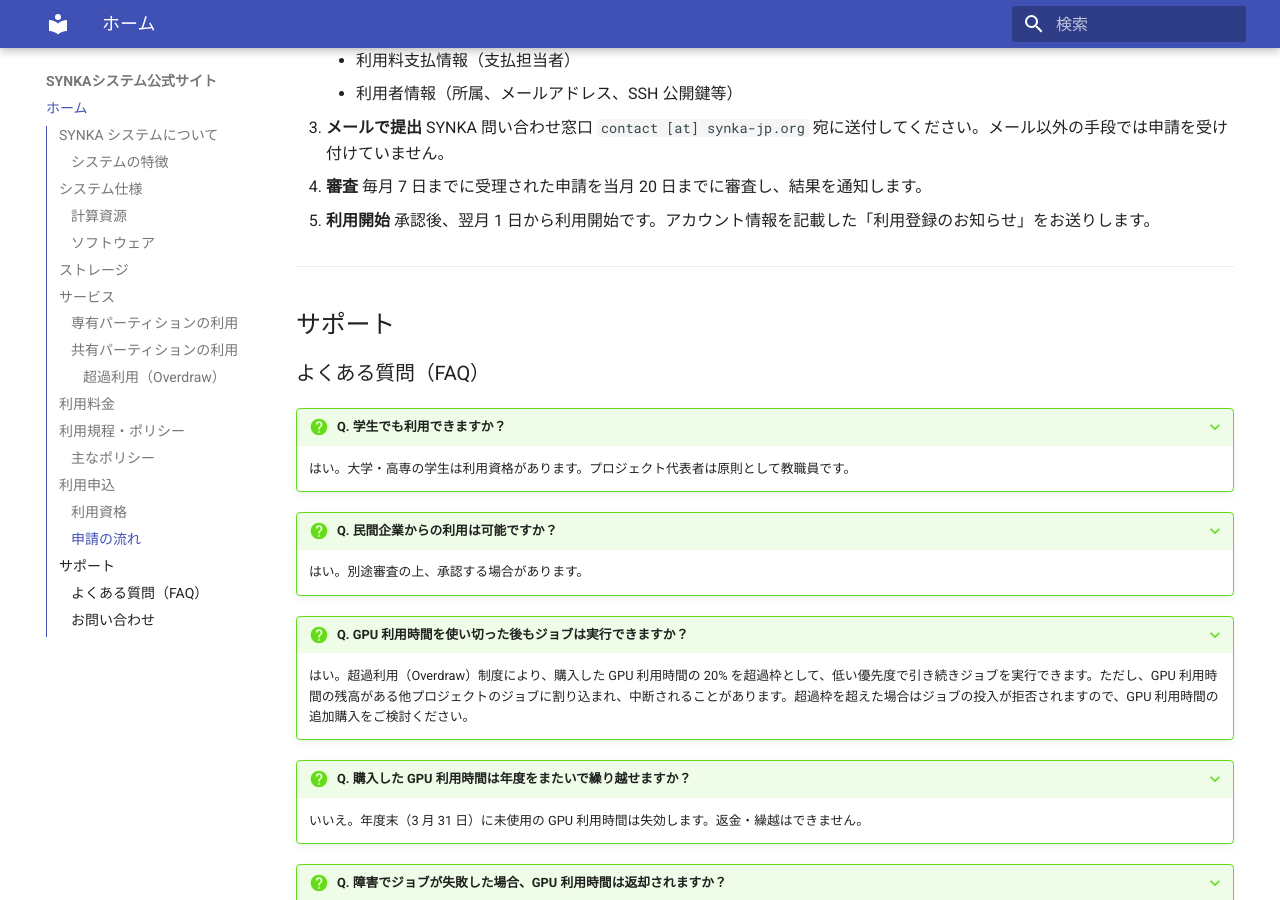
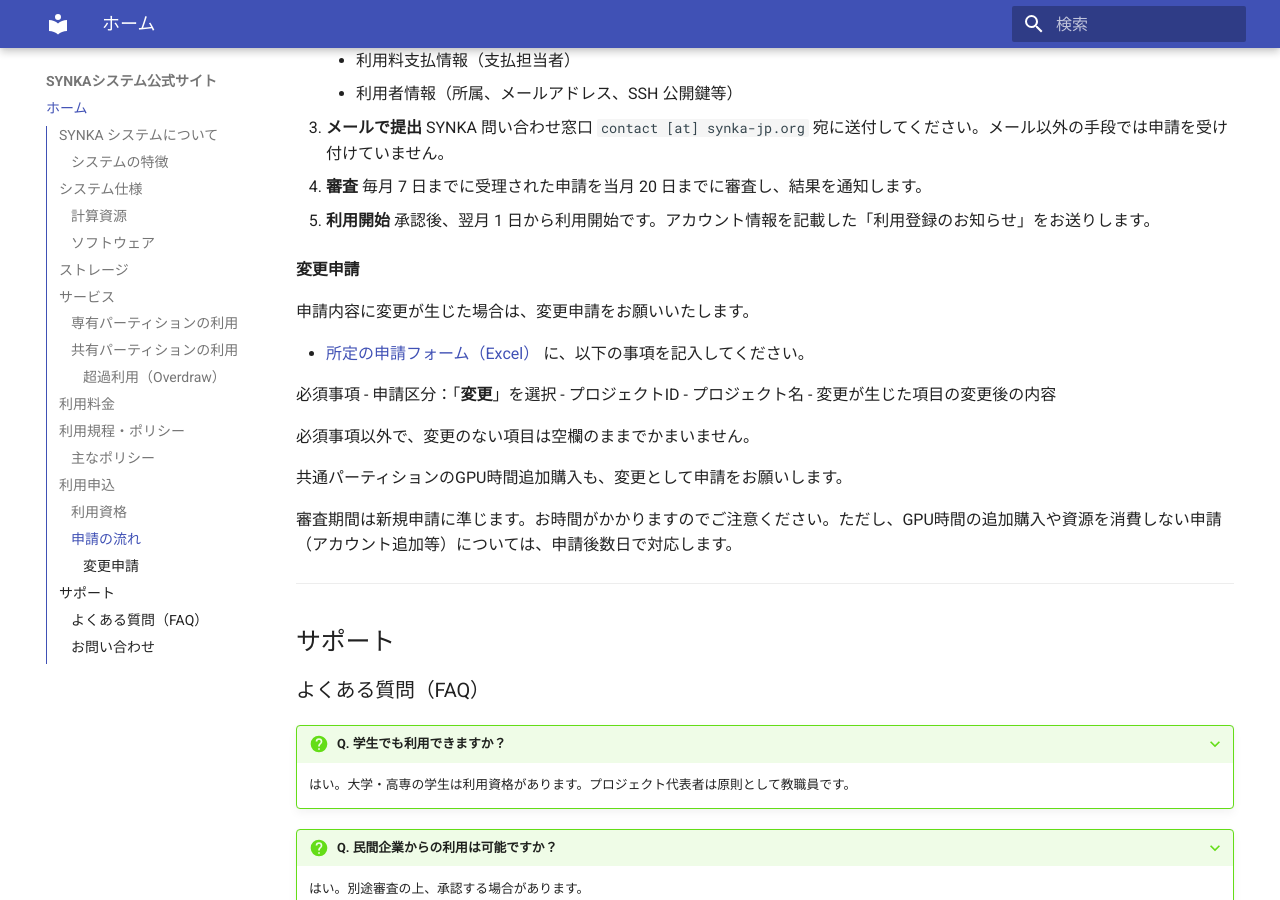
Before and after one commit to toyolabo/synka-website, an MkDocs documentation site: the page built from docs-onepager/index.md, in a window 1280 px wide and 900 px high, scrolled down 5730 px. Built offline with MkDocs 1.6.1 and Material for MkDocs 9.7.7, drawn with Linux system fonts in a browser that asks for light colours.

Commit message:
Add change request section to documentation
Added a section for change requests including necessary details and submission instructions.

```diff
--- a/docs-onepager/index.md
+++ b/docs-onepager/index.md
@@ -179,6 +179,24 @@ SYNKA システムの利用にあたっては、以下の規程・ポリシー
 5. **利用開始**
    承認後、翌月 1 日から利用開始です。アカウント情報を記載した「利用登録のお知らせ」をお送りします。
 
+#### 変更申請
+
+申請内容に変更が生じた場合は、変更申請をお願いいたします。
+
+- [所定の申請フォーム（Excel）](https://docs.google.com/spreadsheets/d/1zWkV_cqDvvFwrEKWdkRY2pQqsi-tZcaD/edit?usp=sharing) に、以下の事項を記入してください。
+
+  必須事項
+  - 申請区分：「**変更**」を選択
+  - プロジェクトID
+  - プロジェクト名
+  - 変更が生じた項目の変更後の内容
+
+  必須事項以外で、変更のない項目は空欄のままでかまいません。
+
+  共通パーティションのGPU時間追加購入も、変更として申請をお願いします。
+
+  審査期間は新規申請に準じます。お時間がかかりますのでご注意ください。ただし、GPU時間の追加購入や資源を消費しない申請（アカウント追加等）については、申請後数日で対応します。
+
 ---
 
 ## サポート
```
